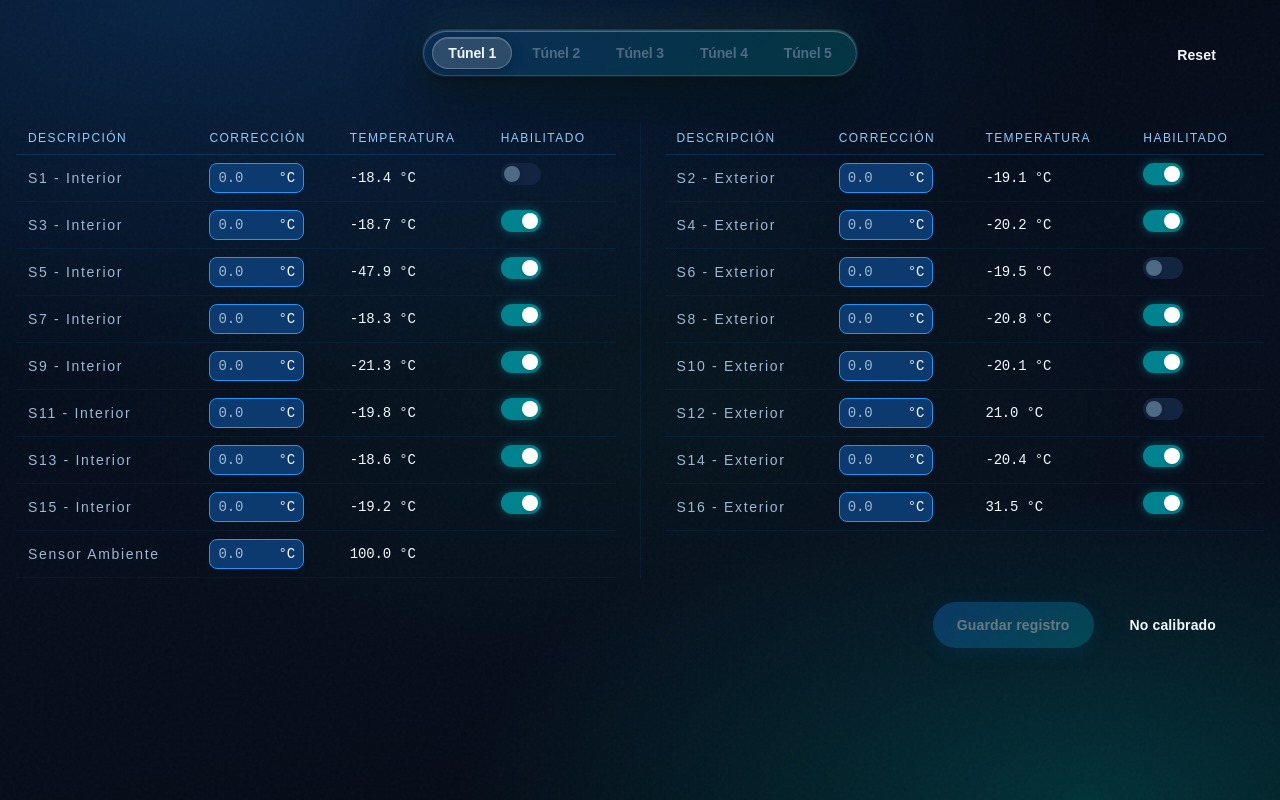
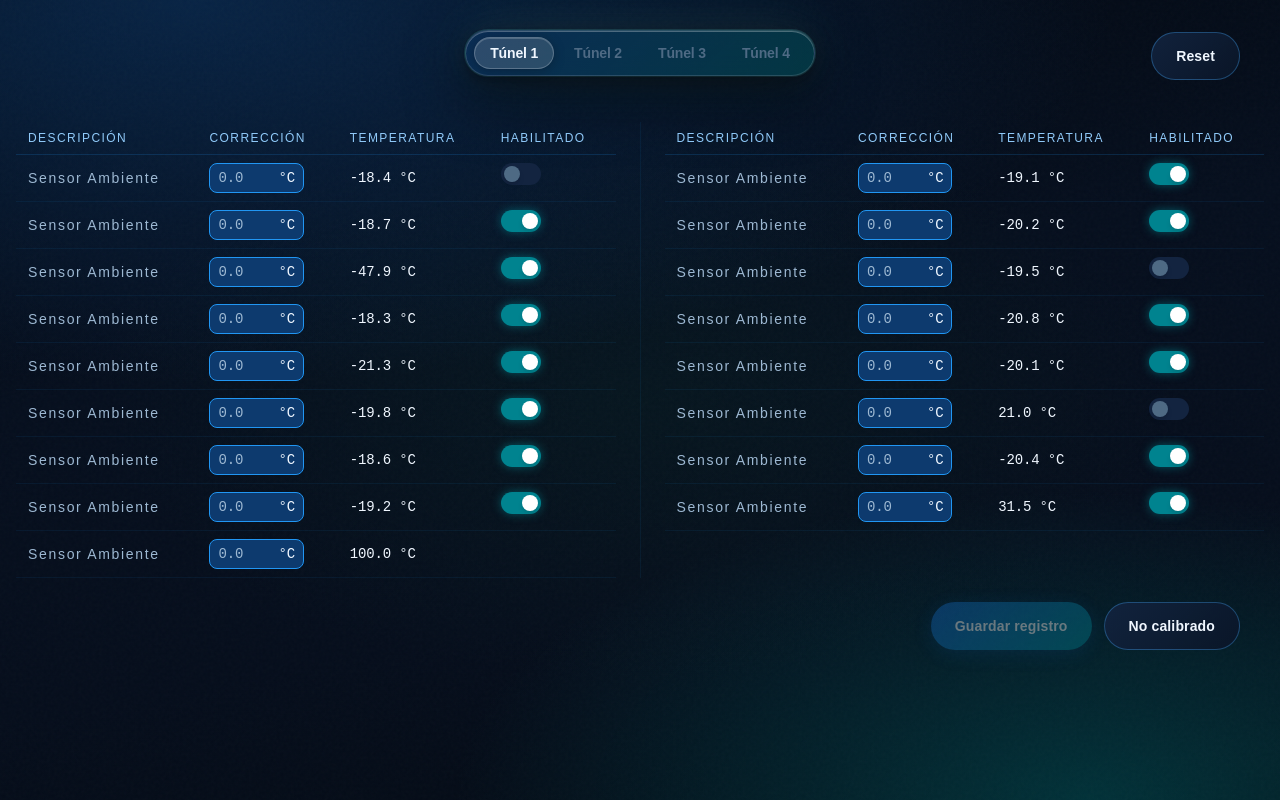
Before and after one commit to palaciosmegan/calibradores-friomamut, a React (Vite) app: page / in a window 1280 px wide. Built offline with nearby package versions, Linux system fonts and the light colour scheme; no server answers.

Commit message:
mejorar estilo de botones secundarios

```diff
--- a/src/Viewer.tsx
+++ b/src/Viewer.tsx
@@ -1,8 +1,19 @@
 import { useState, useRef } from 'react'
 import clsx from 'clsx'
 import { Nav } from './ui/Nav'
-import { AMBIENTES } from './config/ambientes.config'
 import { Calibrador, type CalibradorHandle } from './ui/Calibrador'
+
+type Ambiente = {
+  id: number
+  label: string
+}
+
+const AMBIENTES: Ambiente[] = [
+  { id: 1, label: 'Túnel 1' },
+  { id: 2, label: 'Túnel 2' },
+  { id: 3, label: 'Túnel 3' },
+  { id: 4, label: 'Túnel 4' },
+]
 
 export const Viewer = () => {
 	const [activeTab, setActiveTab] = useState(AMBIENTES[0].id)
@@ -16,7 +27,7 @@ export const Viewer = () => {
 				onSelect={setActiveTab}
 			/>
 			<button
-				className='absolute right-0 btn btn-ghost my-8 mr-10'
+				className='absolute right-0 btn btn-secondary my-8 mr-10'
 				onClick={() => refs.current[activeTab]?.reset()}
 			>
 				Reset
--- a/src/config/ambientes.config.tsx
+++ /dev/null
@@ -1,12 +0,0 @@
-export type Ambiente = {
-  id: number
-  label: string
-}
-
-export const AMBIENTES: Ambiente[] = [
-  { id: 1, label: 'Túnel 1' },
-  { id: 2, label: 'Túnel 2' },
-  { id: 3, label: 'Túnel 3' },
-  { id: 4, label: 'Túnel 4' },
-  { id: 5, label: 'Túnel 5' },
-]
--- a/src/index.css
+++ b/src/index.css
@@ -504,11 +504,12 @@
     transform: translateY(-0.5px);
   }
   .btn-secondary {
-    background: transparent;
+    background:  var(--gradient-card);
     color: var(--color-text-primary);
     border: 1px solid var(--color-border-strong);
   }
   .btn-secondary:hover {
+    background:  var(--gradient-card-hover);
     background: rgba(33, 150, 243, 0.08);
     border-color: var(--color-blue-bright);
     box-shadow: var(--glow-blue);
--- a/src/ui/Calibrador.tsx
+++ b/src/ui/Calibrador.tsx
@@ -133,7 +133,7 @@ export const Calibrador = memo(forwardRef<CalibradorHandle, CalibradorProps>(({
 				>
 					Guardar registro
 				</button>
-				<button type="button" className="btn btn-danger">
+				<button type="button" className="btn btn-secondary">
 					No calibrado
 				</button>
 			</div>
--- a/src/ui/SensorRow.tsx
+++ b/src/ui/SensorRow.tsx
@@ -13,7 +13,7 @@ interface SensorRowProps {
 const orientationParsed = { INT: 'Interior', EXT: 'Exterior' }
 
 const getDisplayName = (sensor: SensorMock) => {
-  const sensorName = sensor.id.substring(0, 1) === 'T' ? sensor.id.split(' ')[1] : sensor.id
+  const sensorName = sensor.id
   if (sensorName.substring(0, 1) === 'S') {
     return 'S' + sensorName.split('S')[1].replace(/^0+(?!$)/, '') + ' - ' + orientationParsed[sensor.orientation]
   }
```
